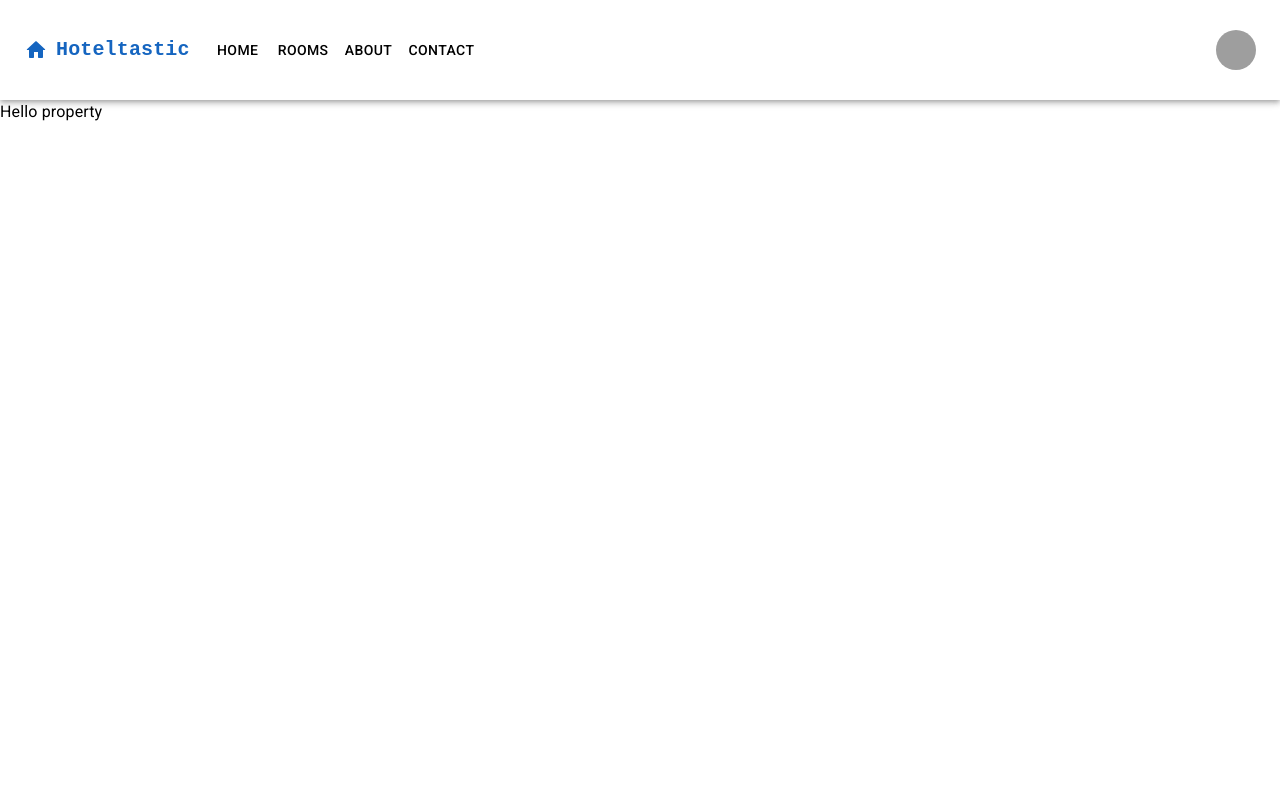
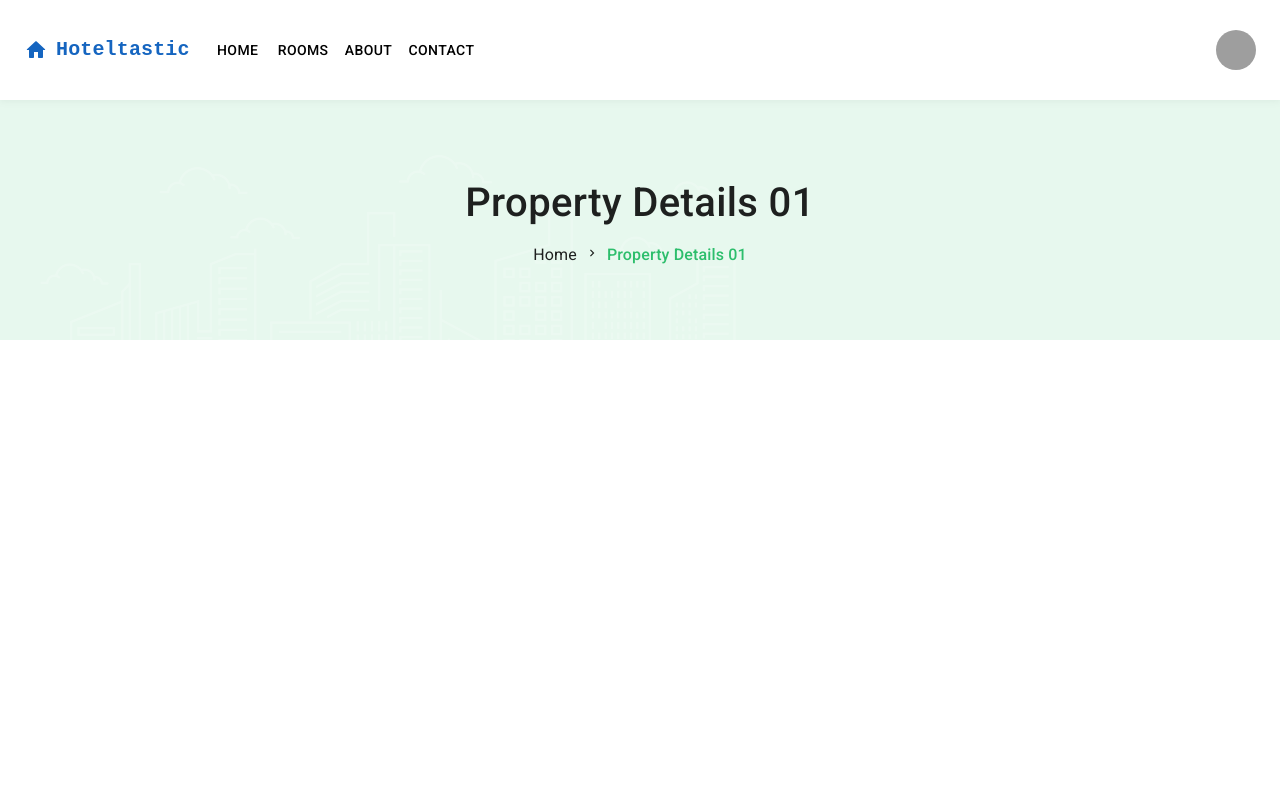
Before and after one commit to RiyaadHossain/Hoteltastic-Client, a React (Create React App) app: page /property in a window 1280 px wide. Shown: the top 800 px of the page. Built offline with nearby package versions, Linux system fonts and the light colour scheme; grey boxes are pictures that could not be loaded.

Commit message:
propery details component done

```diff
--- a/src/Pages/Property/Properties.jsx
+++ b/src/Pages/Property/Properties.jsx
@@ -1,10 +1,37 @@
 import { Box, Typography } from '@mui/material';
 import React from 'react';
+import Background from '../../Assets/Background/callToActionBg.png'
+import ChevronRightIcon from '@mui/icons-material/ChevronRight';
 
 const Properties = () => {
     return (
-        <Box sx={{color:'#000',height:'100vh'}}>
-            <Typography>Hello property</Typography>
+        <Box sx={{height:'100vh',fontFamily: "'Rubik', sans-serif",}}>
+            <Box sx={{
+                width:'100%',
+                height:'15rem',
+                background:`rgba(229, 248, 237,0.9) url(${Background}) no-repeat`,
+                display:'flex',
+                flexDirection:'column',
+                justifyContent:'center',
+                alignItems:'center',
+            }}>
+                <Typography sx={{
+                    fontSize:{
+                        xs:'20px',
+                        sm:'30px',
+                        md:'40px',
+                    },
+                    marginBottom:'10px',
+                    fontWeight:500,
+                }}>Property Details 01</Typography>
+                <Typography>Home
+                <ChevronRightIcon sx={{fontSize:14,mx:1}}/>
+                <Typography component='span' sx={{
+                color:'#2dbe6c',
+                fontWeight:500,
+                }}>Property Details 01</Typography>
+                </Typography>
+            </Box>
         </Box>
     );
 };
```
